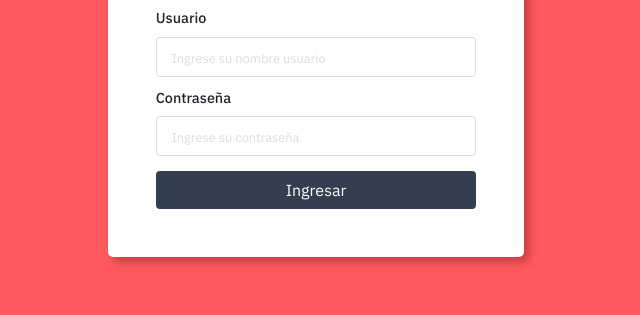
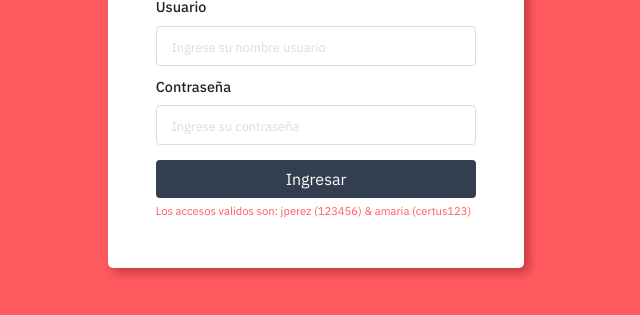
Before and after one commit to vreytor/JsAdvancedBJB, a plain HTML site: page userPass.html in a window 1280 px wide. Shown: the part 353-668 px from the top of the page, without its empty margins (324-964 px from the left). Drawn offline with nearby package versions, Linux system fonts and the light colour scheme.

Commit message:
ultima correc s2-2

```diff
--- a/css/userPass.css
+++ b/css/userPass.css
@@ -27,9 +27,9 @@ h3 {
 }
 
 small {
-    color: rgb(243, 30, 73);
+    color: #FF5A5F;
     width: 300px;
-    margin-bottom: 5px;
+    margin-top: 5px;
     font-size: .7rem;
 
 }
--- a/userPass.html
+++ b/userPass.html
@@ -28,22 +28,20 @@
                     <section class="col-lg-12">
                         <label for="validationCustom01" class="form-label">Usuario</label>
                         <input type="text" id="txtUsuario" placeholder="Ingrese su nombre usuario" required>
-                        <small class="invalid-feedback">
-                          Ingrese un nombre válido.
-                        </small>
                     </section>
 
                     <section class="col-lg-12">
                         <label for="validationCustom02" class="form-label">Contraseña</label>
                         <input type="password" id="txtPwd" placeholder="Ingrese su contraseña" required>
-                        <small class="invalid-feedback">
-                          Ingrese un correo válido.
-                        </small>
                     </section>
 
                     <section class="col-12">
                         <button class="btn col-12" type="submit" id="btnIngresar">Ingresar</button>
                     </section>
+
+                    <small class="col-12">
+                        Los accesos validos son: jperez (123456) & amaria (certus123)
+                    </small>
             </form>
         </article>
     </main>
```
